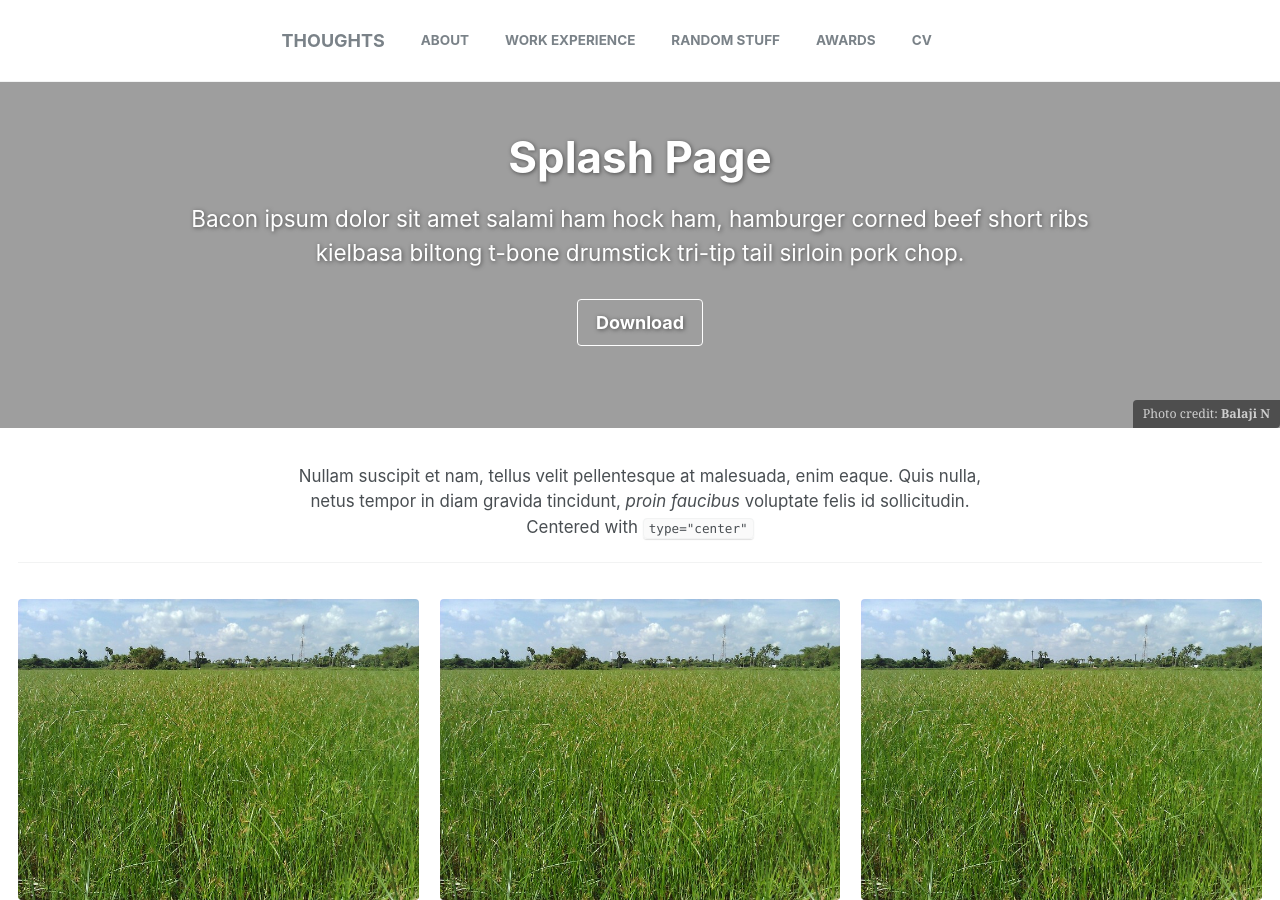
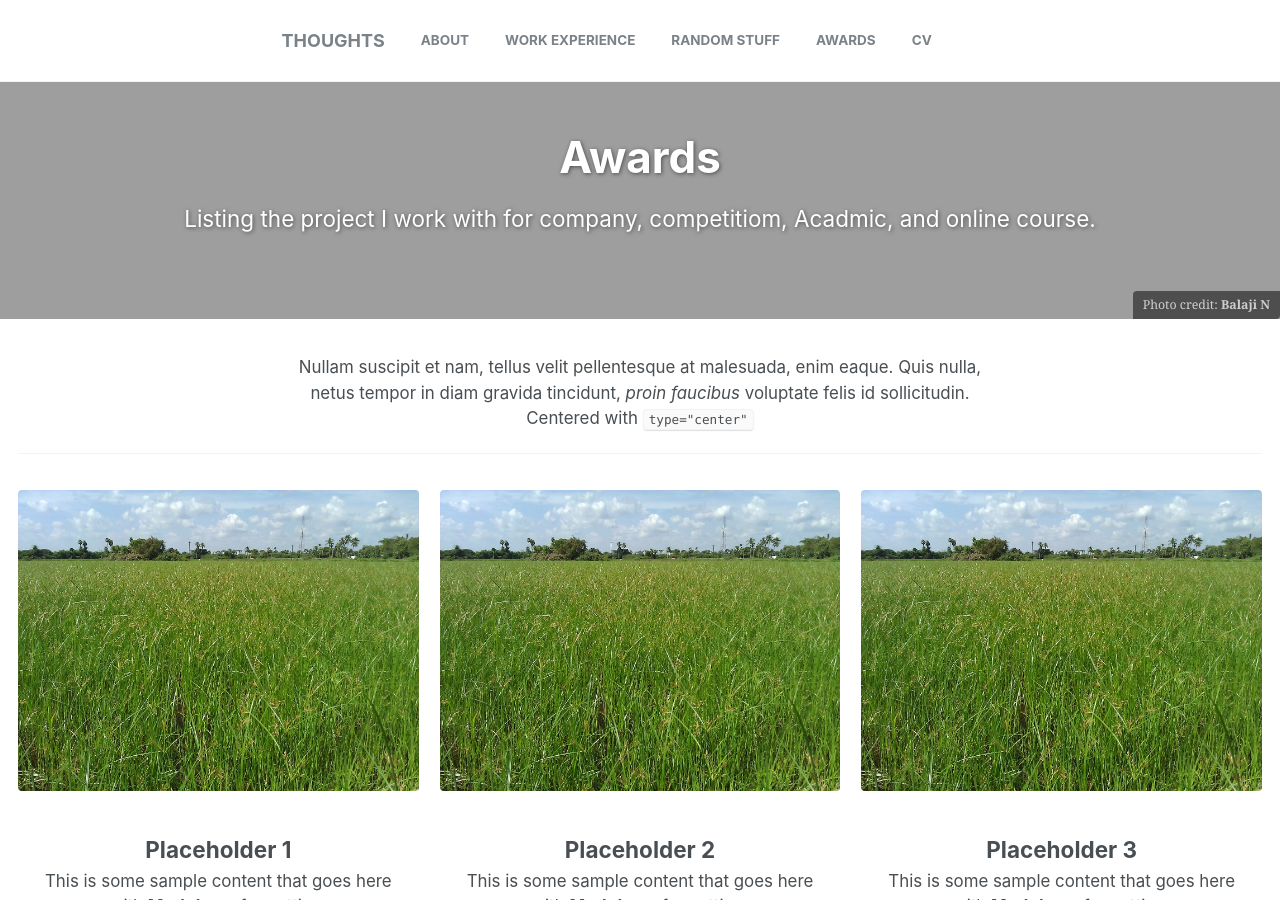
Before and after one commit to balajincse/balajincse.github.io, a Jekyll site: the page built from _pages/splash-page.md, in a window 1280 px wide and 900 px high. Built offline with Jekyll 4.4.1, drawn with Linux system fonts in a browser that asks for light colours.

Commit message:
updating splash page

```diff
--- a/_pages/splash-page.md
+++ b/_pages/splash-page.md
@@ -1,15 +1,13 @@
 ---
-title: "Splash Page"
+title: "Awards"
 layout: splash
-permalink: /splash-page/
+permalink: /awards/
 date: 2016-03-23T11:48:41-04:00
 header:
   overlay_color: "#000"
   overlay_image: Lotus-Flower-Photos.jpg
-  cta_label: "Download"
-  cta_url: "https://github.com/balajincse/"
   caption: "Photo credit: [**Balaji N**](http://balajincse.github.io//about/)"
-excerpt: "Bacon ipsum dolor sit amet salami ham hock ham, hamburger corned beef short ribs kielbasa biltong t-bone drumstick tri-tip tail sirloin pork chop."
+excerpt: "Listing the project I work with for company, competitiom, Acadmic, and online course."
 intro:
   - excerpt: 'Nullam suscipit et nam, tellus velit pellentesque at malesuada, enim eaque. Quis nulla, netus tempor in diam gravida tincidunt, *proin faucibus* voluptate felis id sollicitudin. Centered with `type="center"`'
 feature_row:
```
